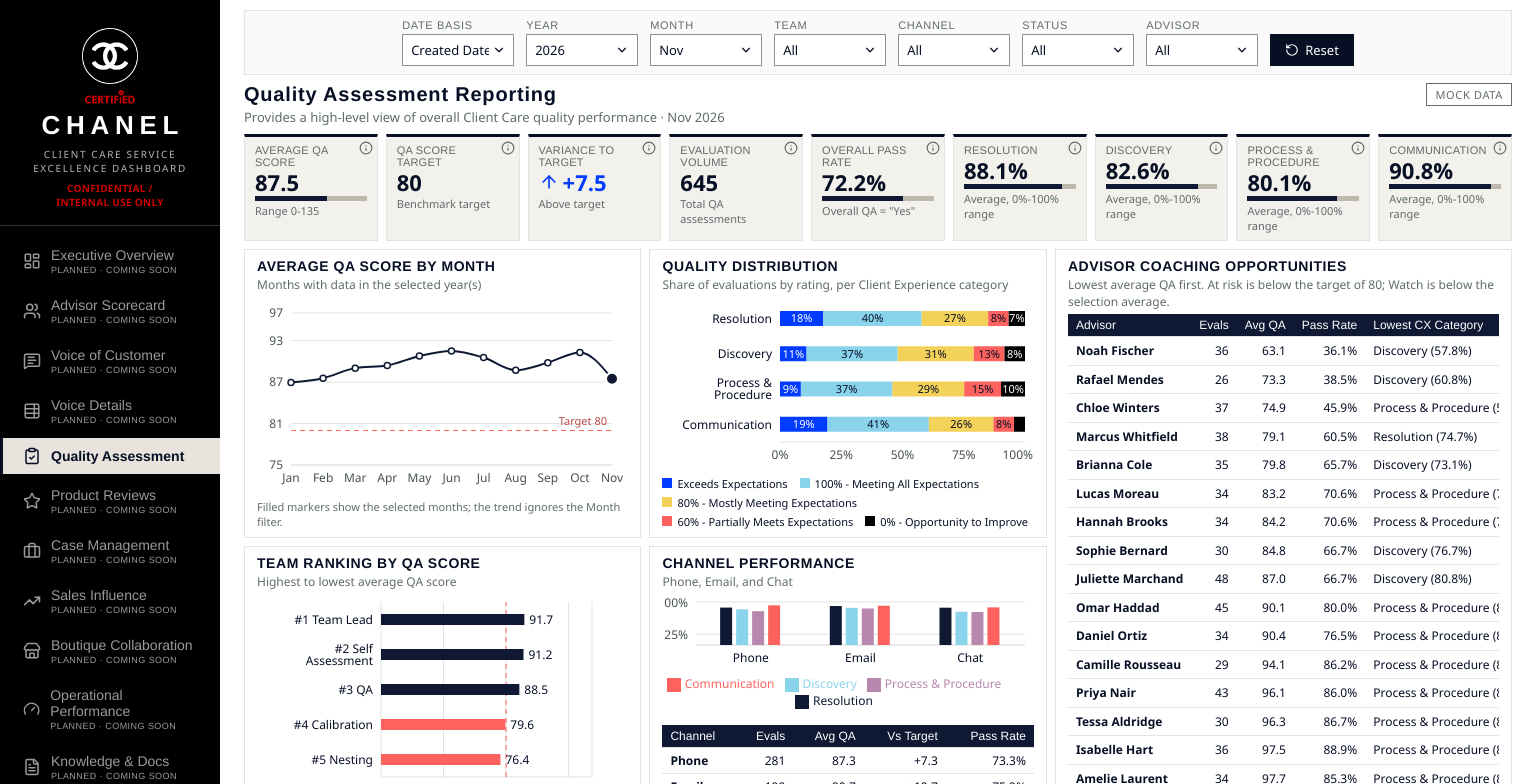
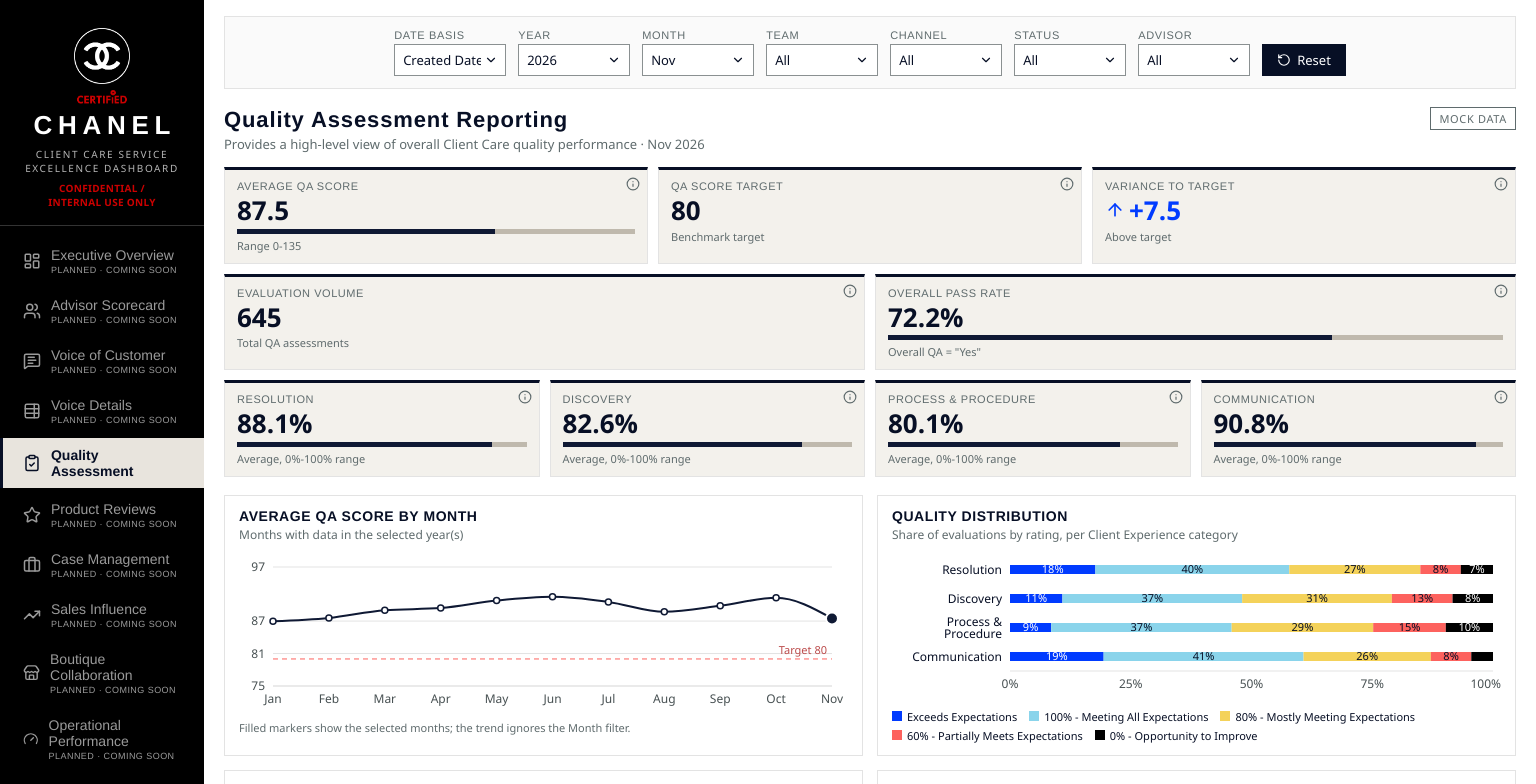
Before and after one commit to mat-cyz/46-Client-Care-Dashboard-Prototype, a React (Vite) app: page / in a window 1536 px wide. Shown: the top 784 px of the page. Built offline with nearby package versions, Linux system fonts and the light colour scheme.

Commit message:
Update layout breakpoints for KPI cards and advisor table; adjust table cell padding for improved responsiveness

```diff
--- a/src/App.css
+++ b/src/App.css
@@ -694,7 +694,7 @@ tbody th {
 }
 
 /* Wide canvas: up to 1920px wide and 900px tall, KPIs in one row and advisors beside the charts */
-@media (min-width: 1500px) {
+@media (min-width: 1760px) {
   .app-shell {
     grid-template-columns: 220px minmax(0, 1fr);
     height: min(100vh, 900px);
@@ -810,7 +810,7 @@ tbody th {
   }
 
   th, td {
-    padding: 4px 8px;
+    padding: 4px 6px;
   }
 
   .legend {
```
Also changed, not shown: 1 other file (tests, documents, lock files or other folders).
